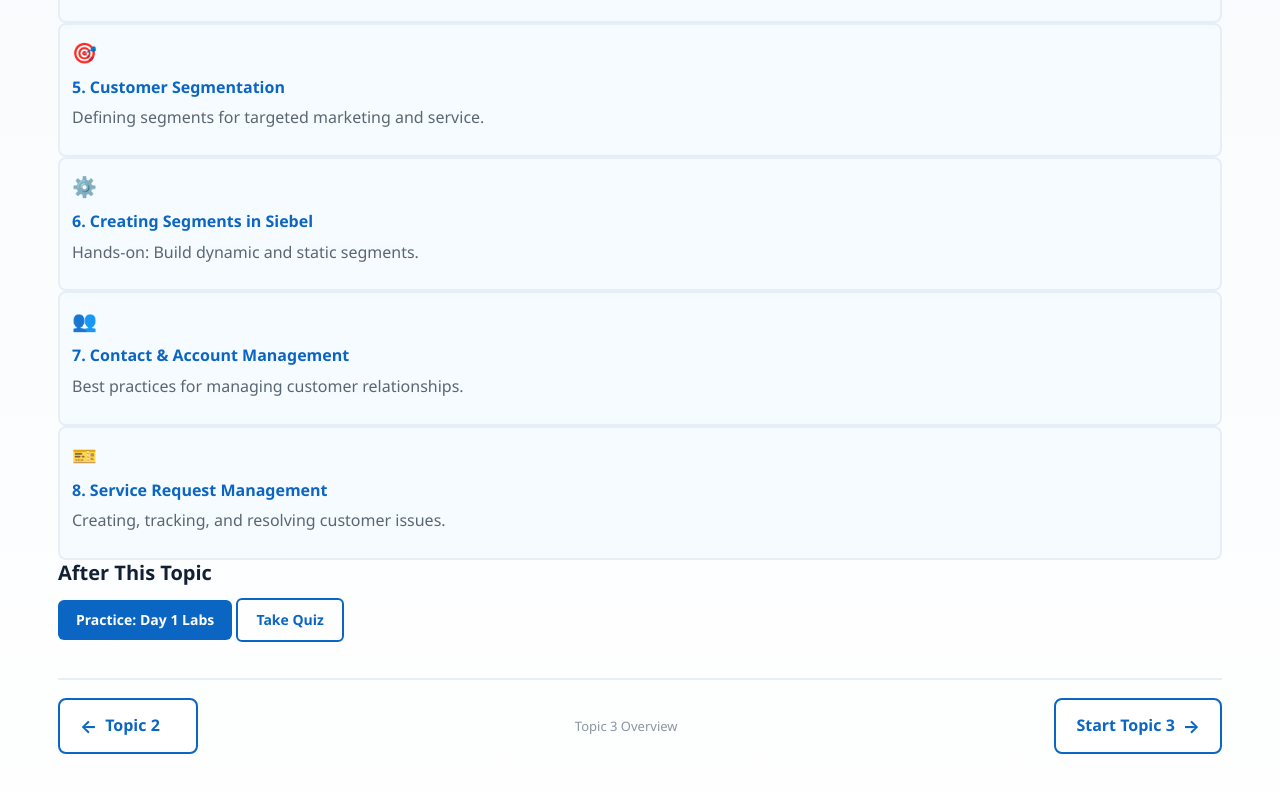
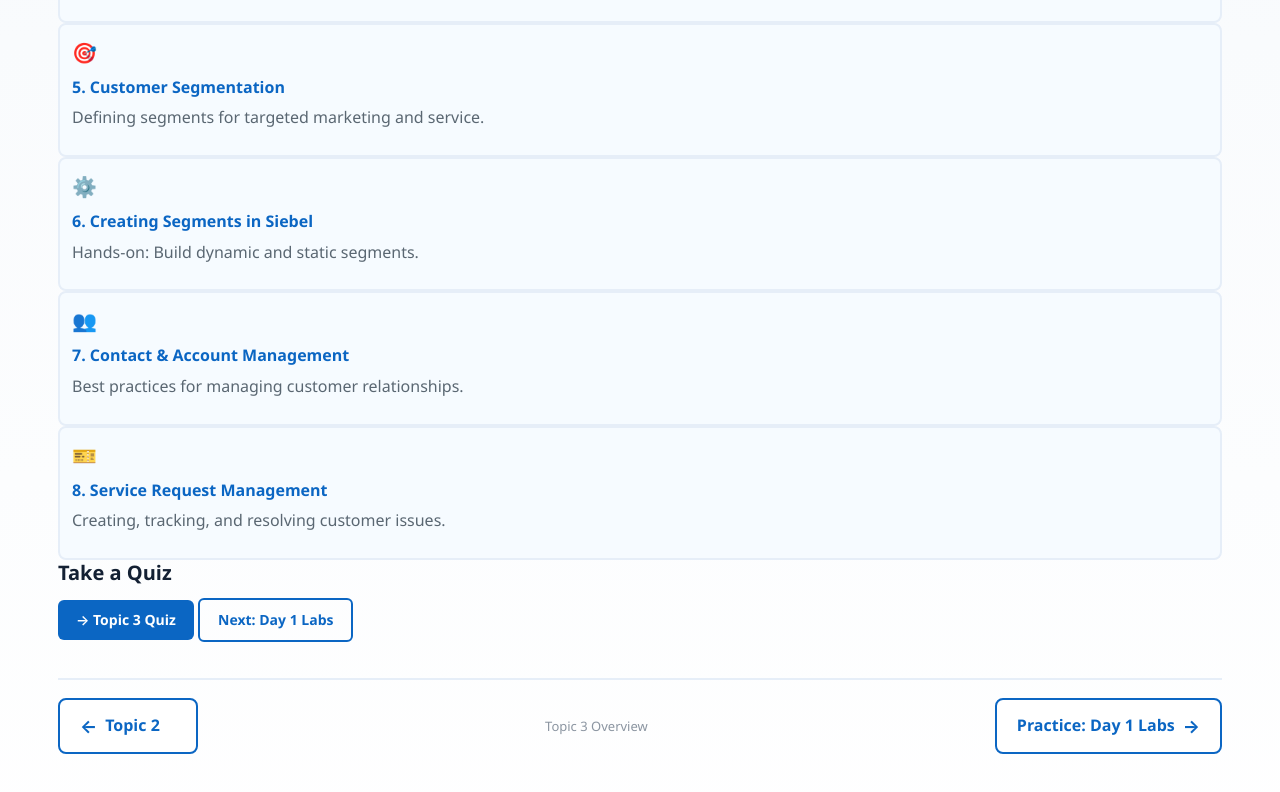
Before and after one commit to naimishkathrani-web/SiebelTraining, a plain HTML site: page docs/topic3/index.html in a window 1280 px wide. Shown: the part 832-1624 px from the top of the page. Drawn offline with Linux system fonts and the light colour scheme.

Commit message:
Topic 3: Add quiz CTA and update navigation to Day 1 Labs

```diff
--- a/docs/topic3/index.html
+++ b/docs/topic3/index.html
@@ -83,10 +83,10 @@
             </div>
 
             <div class="cta-section">
-                <h3>After This Topic</h3>
+                <h3>Take a Quiz</h3>
                 <div class="cta-buttons">
-                    <a href="../labs/index.html" class="btn btn-primary">Practice: Day 1 Labs</a>
-                    <a href="../assessments/topic1_quiz.html" class="btn btn-secondary">Take Quiz</a>
+                    <a href="../assessments/topic3_quiz.html" class="btn btn-primary">→ Topic 3 Quiz</a>
+                    <a href="../labs/index.html" class="btn btn-secondary">Next: Day 1 Labs</a>
                 </div>
             </div>
 
@@ -99,7 +99,7 @@
                     Topic 3 Overview
                 </div>
                 <a href="1_intro_data_quality.html" class="nav-btn nav-btn-next">
-                    <span>Start Topic 3</span>
+                    <span>Practice: Day 1 Labs</span>
                     <span class="arrow">→</span>
                 </a>
             </div>
```
